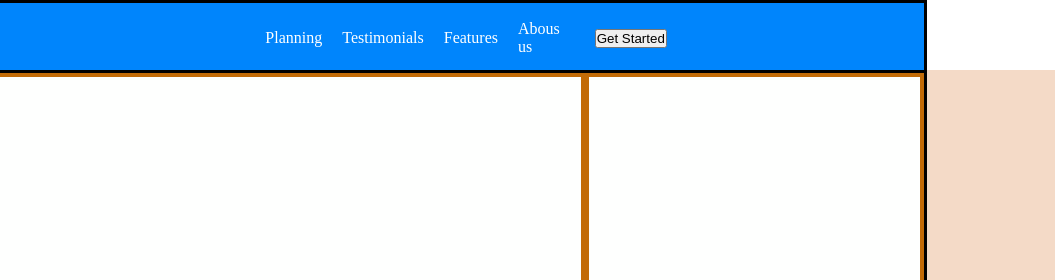
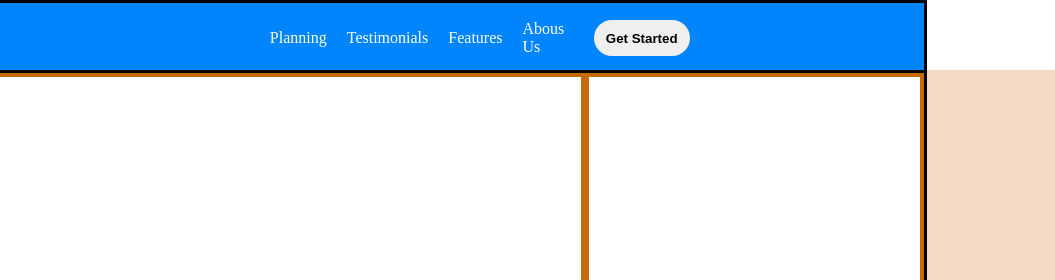
Before and after one commit to MarioBlasi/htmlcss-responsive-layout, a plain HTML site: page index.html in a window 1280 px wide. Shown: the top 280 px of the page, 225-1280 px from the left. Drawn offline with Linux system fonts and the light colour scheme.

Commit message:
end header

```diff
--- a/css/style.css
+++ b/css/style.css
@@ -68,8 +68,13 @@ header {
   display: flex;
   justify-content: start;
   align-items: center;
-  padding: 10px;
-  color: white;
+}
+.btn {
+  border-radius: 5rem;
+  width: 6rem;
+  height: 2.2rem;
+  border: none;
+  font-weight: bold;
 }
 
 /* Utilities */
--- a/index.html
+++ b/index.html
@@ -17,7 +17,7 @@
             <p>Planning</p>
             <p>Testimonials</p>
             <p>Features</p>
-            <p>Abous us</p>
+            <p>Abous Us</p>
           </div>
           <div class="btn_header">
             <button type="btn" class="btn">Get Started</button>
```
